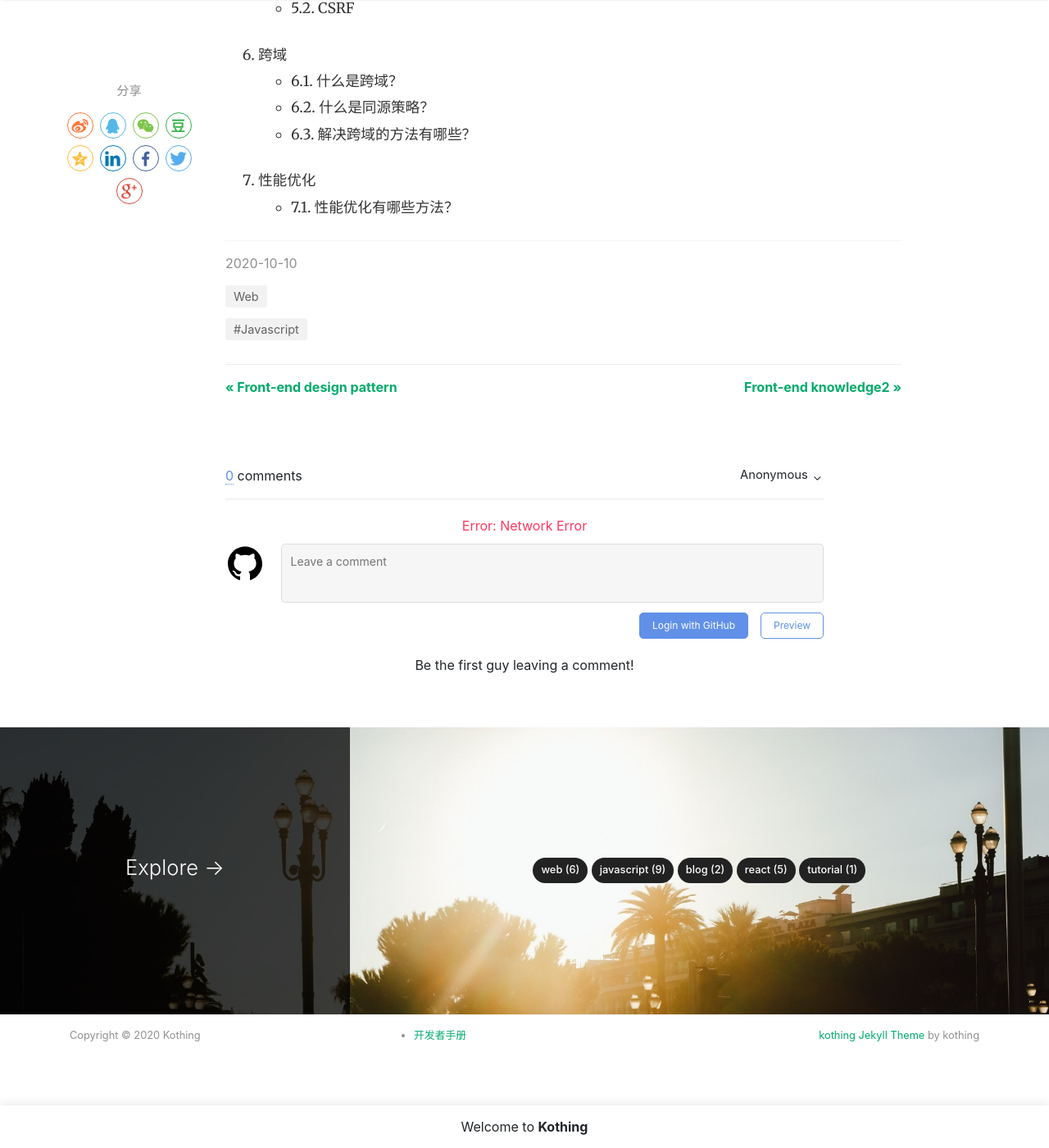
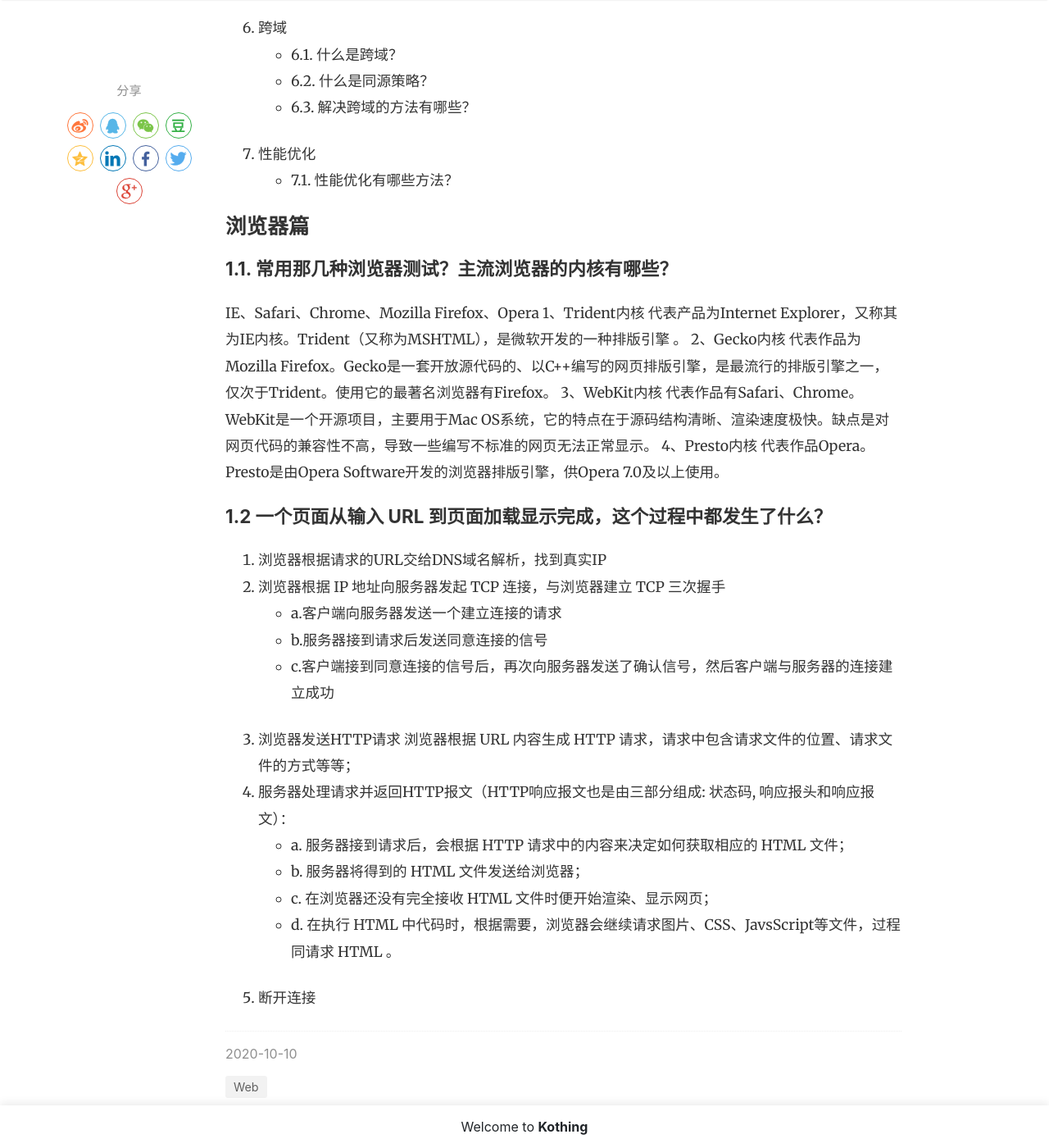
Before and after one commit to kothing/kothing.github.io, a Jekyll site: the page built from _posts/2020-10-10-front-end-knowledge.md, in a window 1280 px wide and 1400 px high, scrolled down 2733 px. Shown: the whole window at 82% size. Built offline with Jekyll 4.4.1, drawn with Linux system fonts in a browser that asks for light colours; nearby versions of some CDN libraries; comment, search, counter and statistics services are not loaded; some of the changed text lies outside the part shown.

Commit message:
Update 2020-10-10-front-end-knowledge.md

```diff
--- a/_posts/2020-10-10-front-end-knowledge.md
+++ b/_posts/2020-10-10-front-end-knowledge.md
@@ -71,3 +70,31 @@ Front-end knowledge
    - 6.3. 解决跨域的方法有哪些？
 7. 性能优化
    - 7.1. 性能优化有哪些方法？
+
+
+## 浏览器篇
+### 1.1. 常用那几种浏览器测试？主流浏览器的内核有哪些？
+IE、Safari、Chrome、Mozilla Firefox、Opera
+1、Trident内核
+代表产品为Internet Explorer，又称其为IE内核。Trident（又称为MSHTML），是微软开发的一种排版引擎 。
+2、Gecko内核
+代表作品为Mozilla Firefox。Gecko是一套开放源代码的、以C++编写的网页排版引擎，是最流行的排版引擎之一，仅次于Trident。使用它的最著名浏览器有Firefox。
+3、WebKit内核
+代表作品有Safari、Chrome。WebKit是一个开源项目，主要用于Mac OS系统，它的特点在于源码结构清晰、渲染速度极快。缺点是对网页代码的兼容性不高，导致一些编写不标准的网页无法正常显示。
+4、Presto内核
+代表作品Opera。Presto是由Opera Software开发的浏览器排版引擎，供Opera 7.0及以上使用。
+
+### 1.2 一个页面从输入 URL 到页面加载显示完成，这个过程中都发生了什么？
+1. 浏览器根据请求的URL交给DNS域名解析，找到真实IP
+2. 浏览器根据 IP 地址向服务器发起 TCP 连接，与浏览器建立 TCP 三次握手
+   - a.客户端向服务器发送一个建立连接的请求
+   - b.服务器接到请求后发送同意连接的信号
+   - c.客户端接到同意连接的信号后，再次向服务器发送了确认信号，然后客户端与服务器的连接建立成功
+3. 浏览器发送HTTP请求
+浏览器根据 URL 内容生成 HTTP 请求，请求中包含请求文件的位置、请求文件的方式等等；
+4. 服务器处理请求并返回HTTP报文（HTTP响应报文也是由三部分组成: 状态码, 响应报头和响应报文）：
+   - a. 服务器接到请求后，会根据 HTTP 请求中的内容来决定如何获取相应的 HTML 文件；
+   - b. 服务器将得到的 HTML 文件发送给浏览器；
+   - c. 在浏览器还没有完全接收 HTML 文件时便开始渲染、显示网页；
+   - d. 在执行 HTML 中代码时，根据需要，浏览器会继续请求图片、CSS、JavsScript等文件，过程同请求 HTML 。
+5. 断开连接
```
Also changed, not shown: other parts of _posts/2020-10-10-front-end-knowledge.md (+3 -4 lines).
